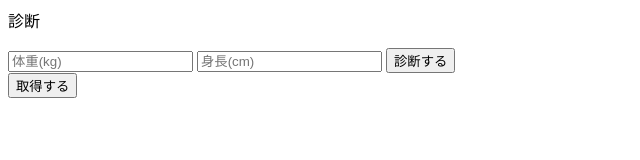
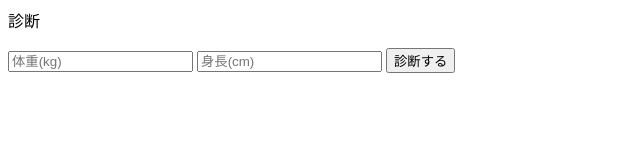
Before and after one commit to NakamuraShun/weight, a plain HTML site: page index.html in a window 1280 px wide. Shown: the whole page, without its empty margins (0-640 px from the left). Drawn offline with Linux system fonts and the light colour scheme.

Commit message:
“msg”

```diff
--- a/index.html
+++ b/index.html
@@ -12,10 +12,6 @@
         <input type="number" id="weight" value="" placeholder="体重(kg)" required>
         <input type="number" id="height" value="" placeholder="身長(cm)" required>
         <button id="diagnosis">診断する</button>
-    </div>
-
-    <div class="aipSample">
-        <button id="apiBtn">取得する</button>
     </div>
 </body>
 </html>
```
Also changed, not shown: 1 other file.
